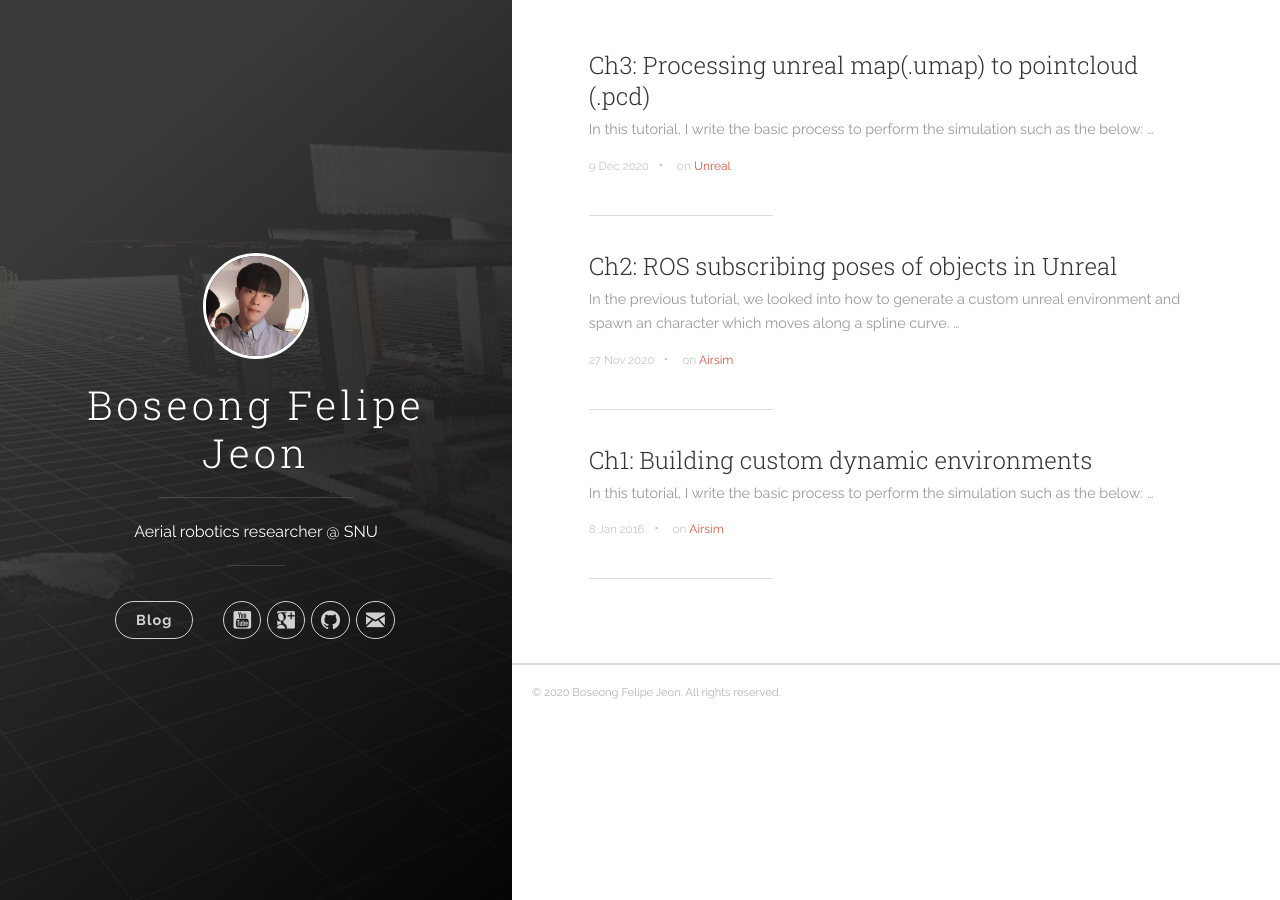
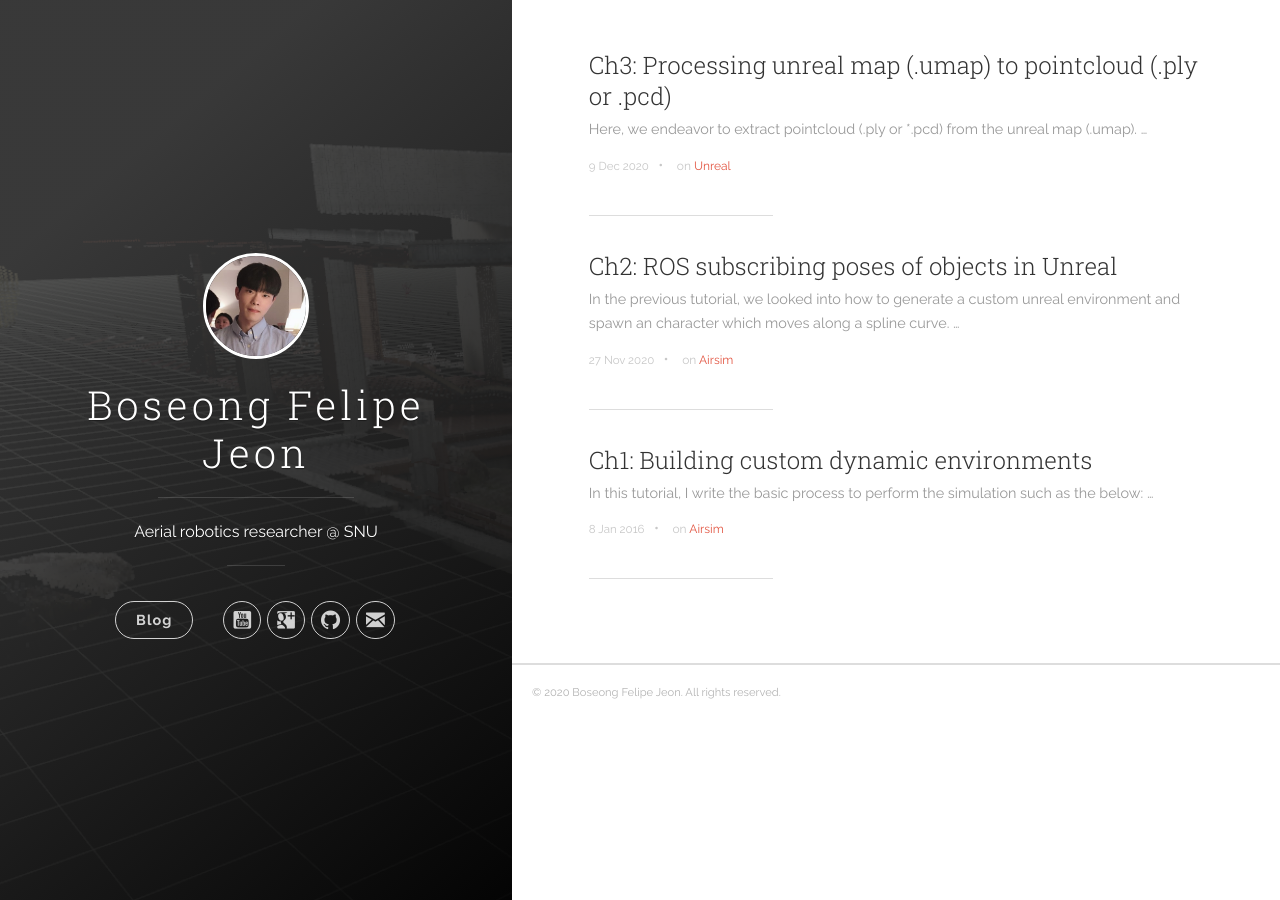
Before and after one commit to icsl-Jeon/icsl-Jeon.github.io, a Jekyll site: the page built from index.html, in a window 1280 px wide. Built offline with Jekyll 4.4.1, drawn with Linux system fonts in a browser that asks for light colours; the list of posts is cut into pages by our own code; some of the changed lines change nothing that is shown.

Commit message:
ch3 uploading

```diff
--- a/_posts/2020-12-09- Processing map to pointcloud.markdown
+++ b/_posts/2020-12-09- Processing map to pointcloud.markdown
@@ -1,11 +1,43 @@
 ---
-title:  "Ch3: Processing unreal map(.umap) to pointcloud (.pcd)"
+title:  "Ch3: Processing unreal map (.umap) to pointcloud (.ply or .pcd)"
 date:   2020-12-09 15:04:23
 categories: [Unreal]
 tags: [Unreal]
 ---
 
-In this tutorial, I write the basic process to perform the simulation such as the below:
+Here, we endeavor to extract pointcloud (*.ply or *.pcd) from  the unreal map (*.umap).
+
+The former format is what we get directly from Unreal Editor, once a level is created in a project.   The format has a lot of stuffs from `UnrealProject/Content` folder, which constructs the environment  what you are seeing from editor.  For example, the below is a `*.umap` that I am working on these days.
+
+![image tooltip here](/images/ch3/factory1.png){: width="600" height="400"}{: .center}
+
+![image tooltip here](/images/ch3/factory2.png){: width="600" height="400"}{: .center}
+
+The ultimate purpose of Unreal to me is a simulation environment for my motion planning research. It is very common for a  motion planning algorithm to utilize a mapping algorithm such as [octomap](https://octomap.github.io/) and [voxblox](https://github.com/ethz-asl/voxblox).  Both of them receives the pointcloud as raw inputs.
+
+This is why I am writing this post tagging Unreal. We, the motion planning engineer, often needs the global or local  pointclouds of a task space. In this post, I introduce two methods for doing that by 1) constructing `*.pcd` file of `*.umap` or 2) SLAM with a drone spawned in Unreal with AirSim Plugin.
+
+## 1. Extracting mesh of umap and converting it to pcl.
+
+
+
+
+
+
+
+
+
+
+
+
+
+
+
+
+
+
+
+I write the basic process to perform the simulation such as the below:
 
 {% include youtubePlayer.html id="5YWw47K3w2Y" %}
 
@@ -20,7 +52,7 @@
 
 
 
-## 1. Making an unreal project with airsim plugin
+## /1. Making an unreal project with airsim plugin
 
 ### Make new custom project
 
```
Also changed, not shown: images/ch3/Unreal_CoordinateSystems.png (added), images/ch3/process.png (added), 2 other files.
